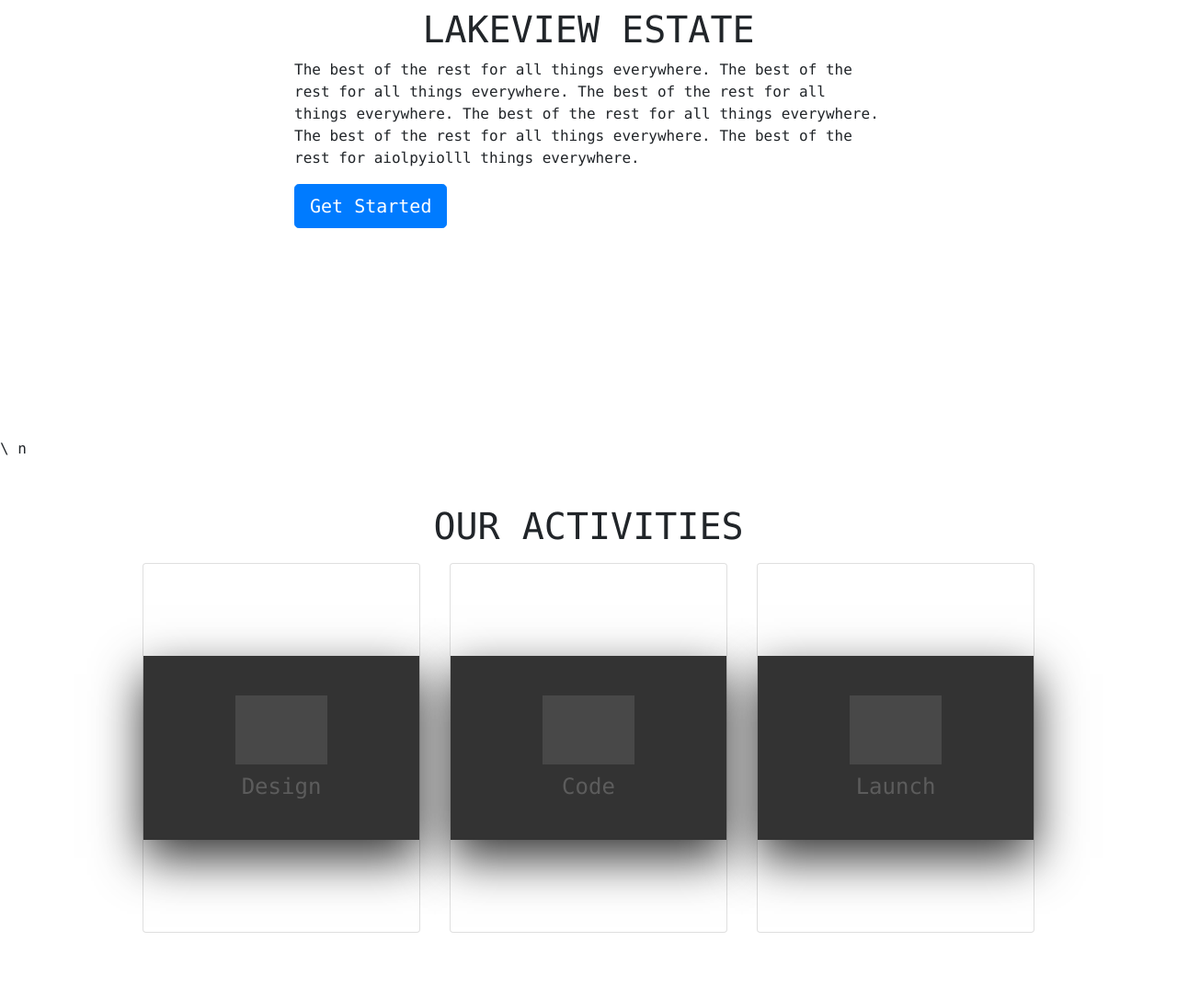
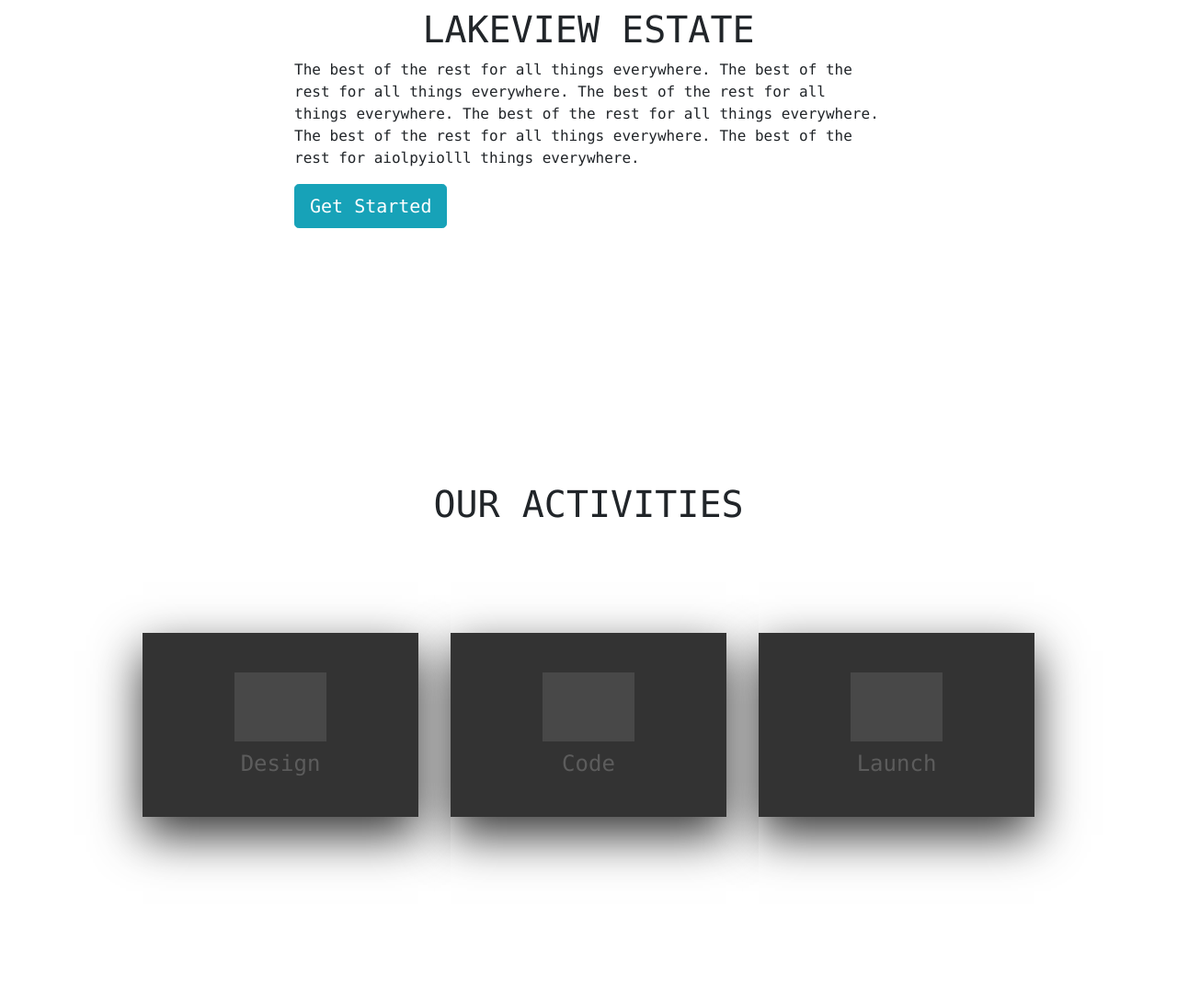
Before and after one commit to drgreatwonder/LakeView, a PHP site: page / in a window 1280 px wide. Shown: the part 172-1258 px from the top of the page at 92% size. Run offline with PHP 8.4, Linux system fonts and the light colour scheme; some libraries are stand-ins or nearby versions; grey boxes are pictures that could not be loaded.

Commit message:
removed .card borders and change colors

```diff
--- a/asset/css/lakeview.css
+++ b/asset/css/lakeview.css
@@ -47,7 +47,7 @@ body{
 }
 
 .contain .card:hover .face.face1{
-  background: #6099F6;
+  background: #17A2B8;
   transform: translateY(0);
 }
 
@@ -109,6 +109,13 @@ body{
 }
 
 
+.up {
+
+  min-width: auto !important;
+  border: none !important;
+}
+
+
 /* The flip card container - set the width and height to whatever you want. We have added the border property to demonstrate that the flip itself goes out of the box on hover (remove perspective if you don't want the 3D effect */
 .flip-card {
   background-color: transparent;
@@ -150,7 +157,7 @@ body{
 
 /* Style the back side */
 .flip-card-back {
-  background-color: #6099F6;
+  background-color: #17A2B8;
   color: white;
   transform: rotateY(180deg);
 }
--- a/index.php
+++ b/index.php
@@ -17,7 +17,7 @@
           <h1 style="text-align: center;">LAKEVIEW ESTATE</h1>
           <p>The best of the rest for all things everywhere. The best of the rest for all things everywhere. The best of the rest for all things everywhere. The best of the rest for all things everywhere. The best of the rest for all things everywhere.
             The best of the rest for aiolpyiolll things everywhere. </p>
-          <a class="btn btn-primary btn-lg align-middle" href="" role="button" data-toggle="modal" data-target="#elegantModalForm" id="modal">Get Started</a>
+          <a class="btn btn-info btn-lg align-middle" href="" role="button" data-toggle="modal" data-target="#elegantModalForm" id="modal">Get Started</a>
 
 
         </div>
@@ -25,16 +25,13 @@
         <!-- </div> -->
       </div>
     </div>
-  </div>\
-
-
-   n
+  </div>
 
 
 
   <h1 style="text-align: center;" class="mb-3 pt-5">OUR ACTIVITIES </h1>
   <div class="container contain mb-5">
-    <div class="card">
+    <div class="card up">
       <div class="face face1">
         <div class="content">
           <img src="https://github.com/Jhonierpc/WebDevelopment/blob/master/CSS%20Card%20Hover%20Effects/img/design_128.png?raw=true">
@@ -48,7 +45,7 @@
         </div>
       </div>
     </div>
-    <div class="card">
+    <div class="card up">
       <div class="face face1">
         <div class="content">
           <img src="https://github.com/Jhonierpc/WebDevelopment/blob/master/CSS%20Card%20Hover%20Effects/img/code_128.png?raw=true">
@@ -62,7 +59,7 @@
         </div>
       </div>
     </div>
-    <div class="card">
+    <div class="card up">
       <div class="face face1">
         <div class="content">
           <img src="https://github.com/Jhonierpc/WebDevelopment/blob/master/CSS%20Card%20Hover%20Effects/img/launch_128.png?raw=true">
```
Also changed, not shown: 1 other file.
